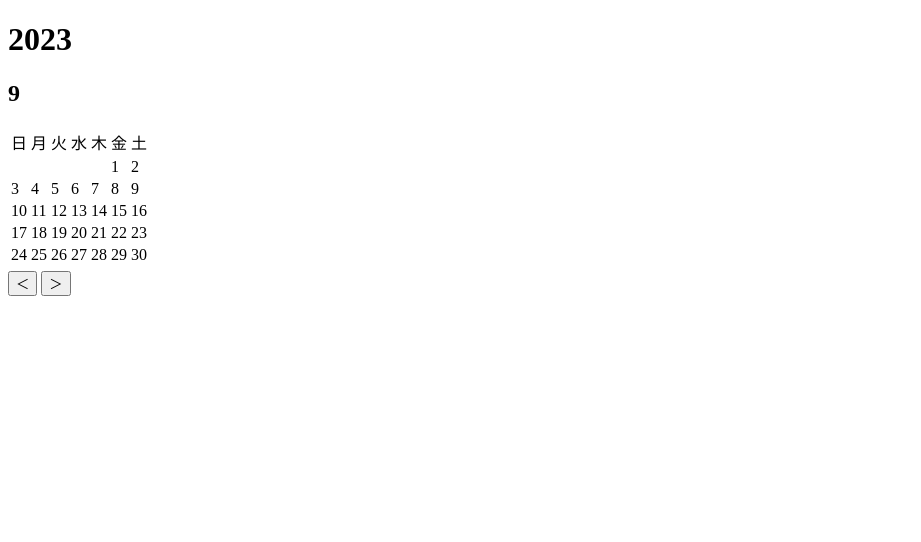
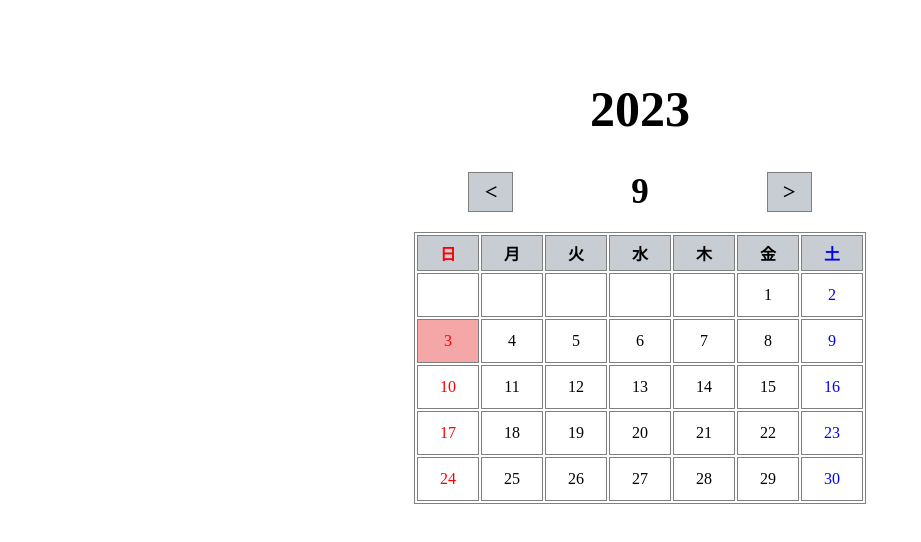
Before and after one commit to yamabukiruri/newCalendar, a plain HTML site: page index.html in a window 1280 px wide. Shown: the whole page, without its empty margins (0-921 px from the left). Drawn offline with Linux system fonts and the light colour scheme.

Commit message:
decorated.

```diff
--- a/index.html
+++ b/index.html
@@ -5,16 +5,19 @@
         <meta name="viewport" content="width=device-width, initial-scale=1.0">
         <!--CSS-->
         <link rel="stylesheet" href="style.css">
+        <link rel="stylesheet" href="responsive.css">
     </head>
     <body>
         <div class="container">
             <h1 id="year"></h1>
-            <h2 id="month"></h2>
+            <div id="moveMonth">
+                <button class="btn" id="prev">＜</button>
+                <h2 id="month"></h2>
+                <button class="btn" id="next">＞</button>
+            </div>
+            <div id="calendar"></div>
         </div>
-        <div id="calendar"></div>
 
-        <button class="btn" id="prev">＜</button>
-        <button class="btn" id="next">＞</button>
 
         <!--JavaScript-->
         <script src="script.js"></script>
--- /dev/null
+++ b/responsive.css
@@ -0,0 +1,11 @@
+@media (max-width: 800px){
+    #moveMonth {
+        margin: 0 10%;
+    }
+}
+
+@media (max-width: 530px){
+    td {
+        padding: 15px 13px;
+    }
+}
--- a/script.js
+++ b/script.js
@@ -77,7 +77,7 @@ let showCalendar = () => {
 
                 //今日を表示
                 if(year === date.getFullYear() && month === date.getMonth() + 1 && count === date.getDate()){
-                    calendar += '<td class="today">' + count + "</td>";
+                    calendar += '<td id="today">' + count + "</td>";
                     count += 1;
 
                 //その他の日
--- a/style.css
+++ b/style.css
@@ -0,0 +1,79 @@
+* {
+    box-sizing: border-box;
+}
+
+body {
+    margin: 0;
+    background-color: white;
+}
+
+.container {
+    max-width: 1366px;
+    width: 100%;
+    padding: 0 5%;
+    margin: 0 auto;
+    text-align: center;
+}
+
+h1 {
+    margin-top: 80px;
+    font-size: 50px;
+}
+
+#moveMonth {
+    margin: 0 30%;
+    display: flex;
+    justify-content: space-around;
+}
+
+h2 {
+    margin: 0;
+    font-size: 35px;
+}
+
+.btn {
+    height: 40px;
+    width: 45px;
+    font-weight: bold;
+    background-color: rgb(200, 204, 211);
+    border: 1px solid gray;
+    transition: 0.2s;
+}
+
+.btn:hover {
+    cursor: pointer;
+    color: white;
+    background-color: rgb(134, 136, 140);
+}
+
+table {
+    margin: 20px auto;
+    border: 1px solid gray;
+}
+
+td {
+    border: 1px solid gray;
+    padding: 12px 22px;
+}
+
+td:first-child {
+    color: red;
+}
+
+td:last-child {
+    color: blue;
+}
+
+tr:first-child td{
+    padding: 5px 22px;
+    font-weight: bold;
+    background-color: rgb(200, 204, 211);
+}
+
+#today {
+    background-color: rgb(245, 167, 167);
+}
+
+.delete {
+    display: none;
+}
```
